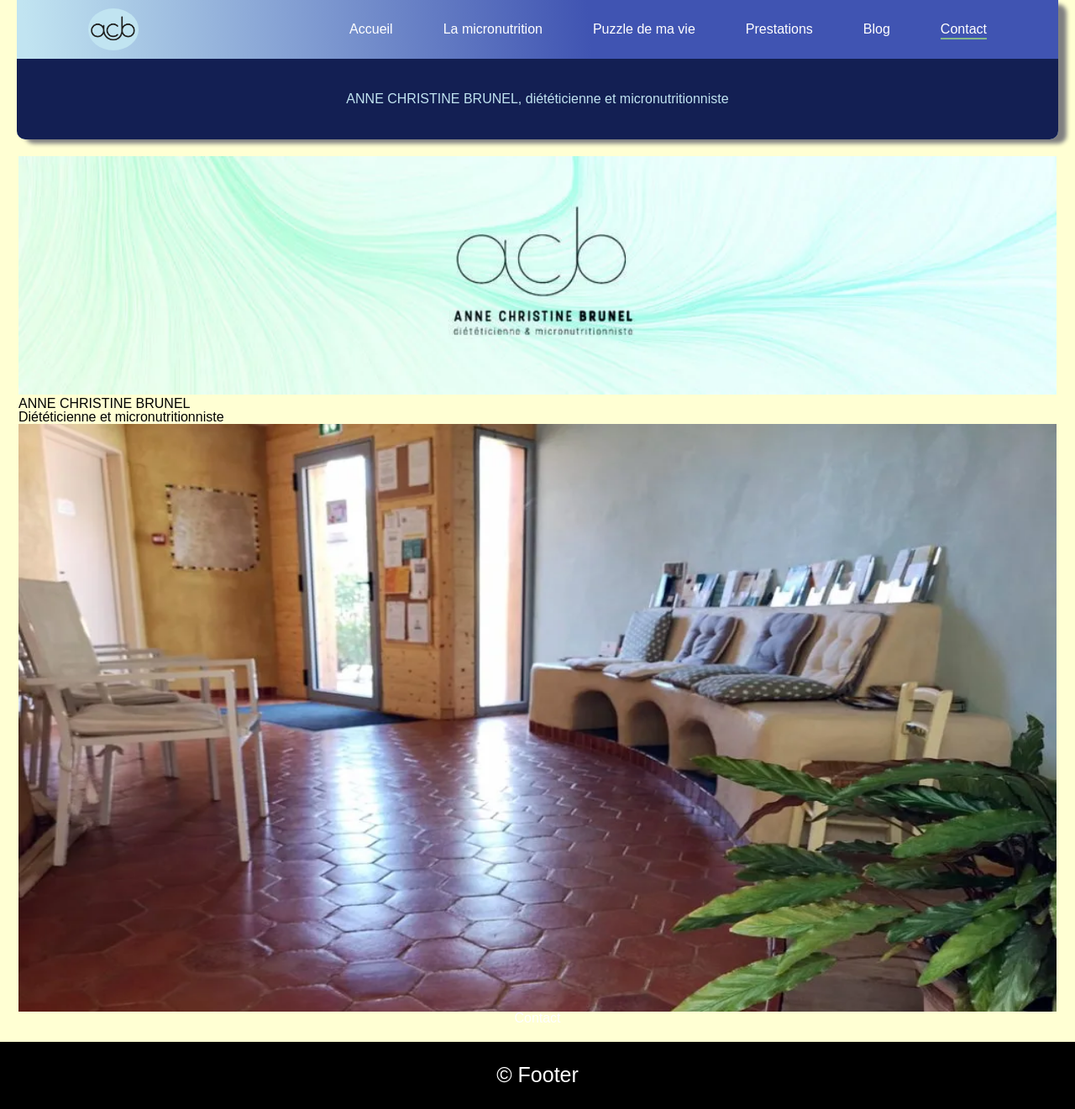
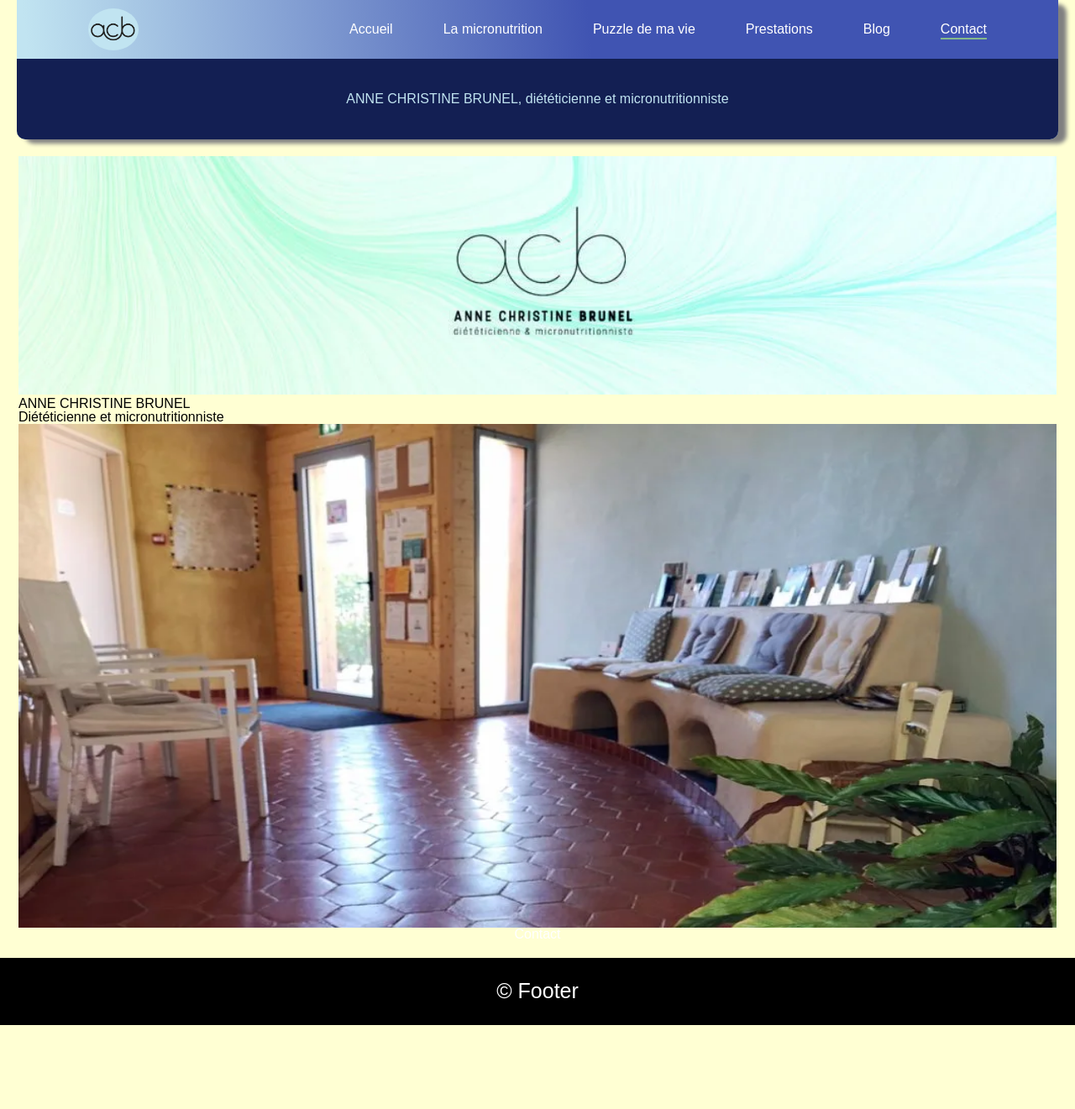
Before and after one commit to Ben43200/brunel-vite, a React (Vite) app: page /contact in a window 1280 px wide. Shown: the whole page at 84% size. After the commit the page ends 1221 px from the top, so only its background shows below. Built offline with nearby package versions, Linux system fonts and the light colour scheme.

Commit message:
carouisel ok sur hauteur et posiitionnement

```diff
--- a/src/components/carousel/carousel.scss
+++ b/src/components/carousel/carousel.scss
@@ -103,7 +103,7 @@ transition: all 0.5s ease; //transition effect
 
   .carousel {
     position: relative;
-    // height:auto;
+    height:600px;
     width: 100%;
     display: flex;
     align-items: center;
--- a/src/pages/contact/contact.scss
+++ b/src/pages/contact/contact.scss
@@ -34,7 +34,7 @@
     overflow: hidden;
     height:400px;
     @include media(tablet) {
-    height:700px;
+    height:600px;
 }
 }
 
--- a/src/pages/home/home.scss
+++ b/src/pages/home/home.scss
@@ -14,6 +14,7 @@ img{
     flex-direction: column;
     justify-content: center;
     align-items: center;
+    // overflow: hidden;
     // margin-top:10rem;
 
     // background-origin: content-box;
```
